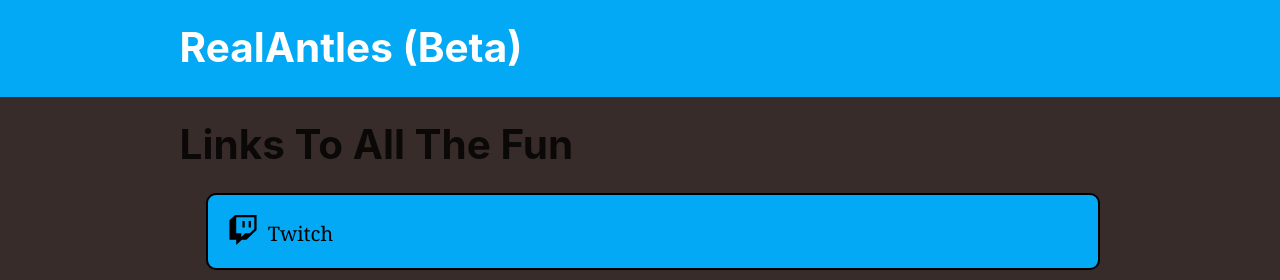
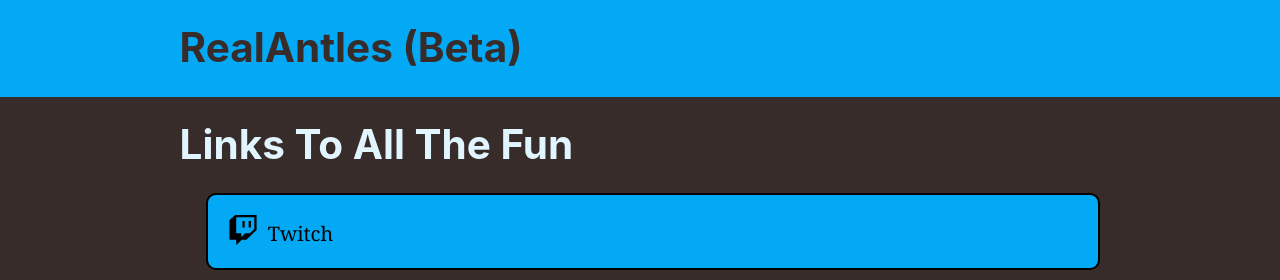
Before and after one commit to Antles/realantleslinks, a Gatsby site: page / in a window 1280 px wide. Shown: the top 280 px of the page. Built offline with nearby package versions, Linux system fonts and the light colour scheme; Gatsby itself is replaced by a stand-in of ours.

Commit message:
layout changes

```diff
--- a/src/components/header.js
+++ b/src/components/header.js
@@ -20,7 +20,7 @@ const Header = ({ siteTitle }) => (
         <Link
           to="/"
           style={{
-            color: `white`,
+            color: `#382c2a`,
             textDecoration: `none`,
           }}
         >
--- a/src/components/layout.css
+++ b/src/components/layout.css
@@ -85,7 +85,7 @@ h1 {
   padding-right: 0;
   padding-top: 0;
   margin-bottom: 1.45rem;
-  color: inherit;
+  color: #e1f5fe;
   font-family: -apple-system, BlinkMacSystemFont, Segoe UI, Roboto, Oxygen,
     Ubuntu, Cantarell, Fira Sans, Droid Sans, Helvetica Neue, sans-serif;
   font-weight: bold;
```
